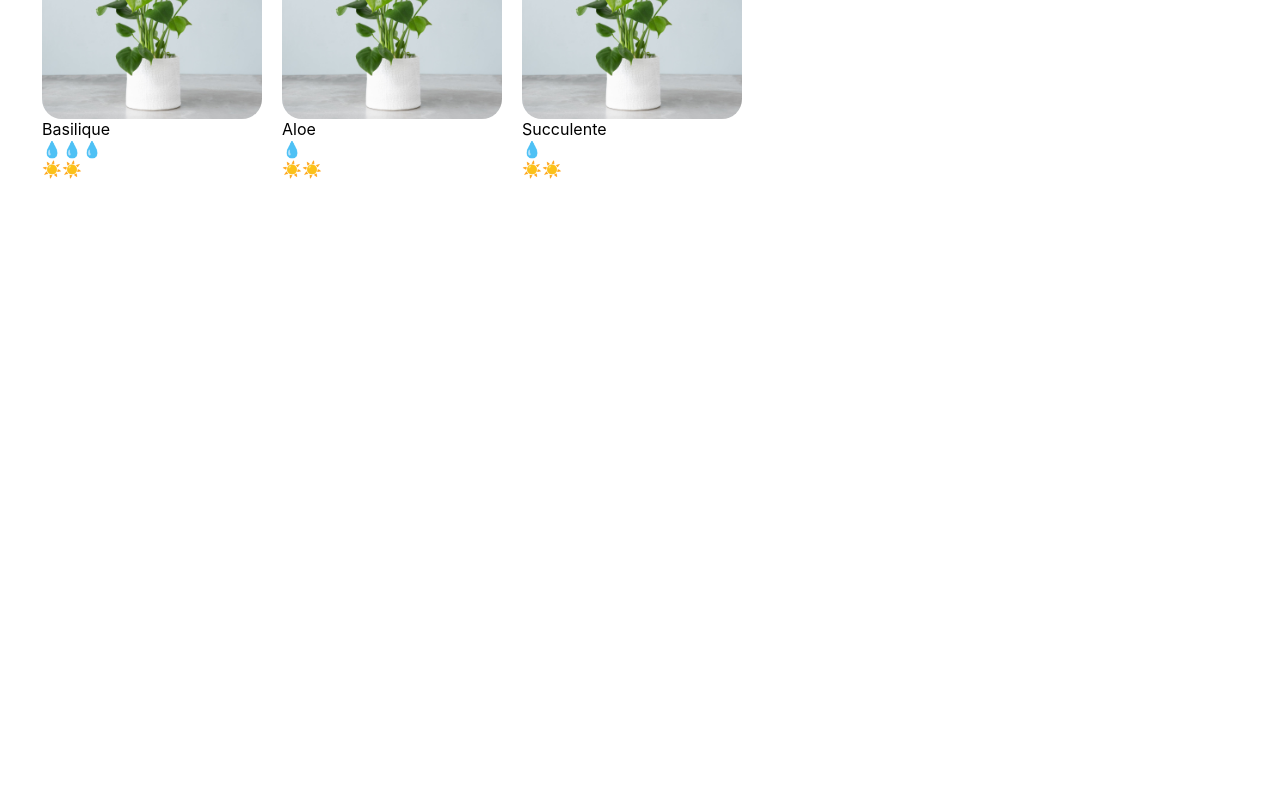
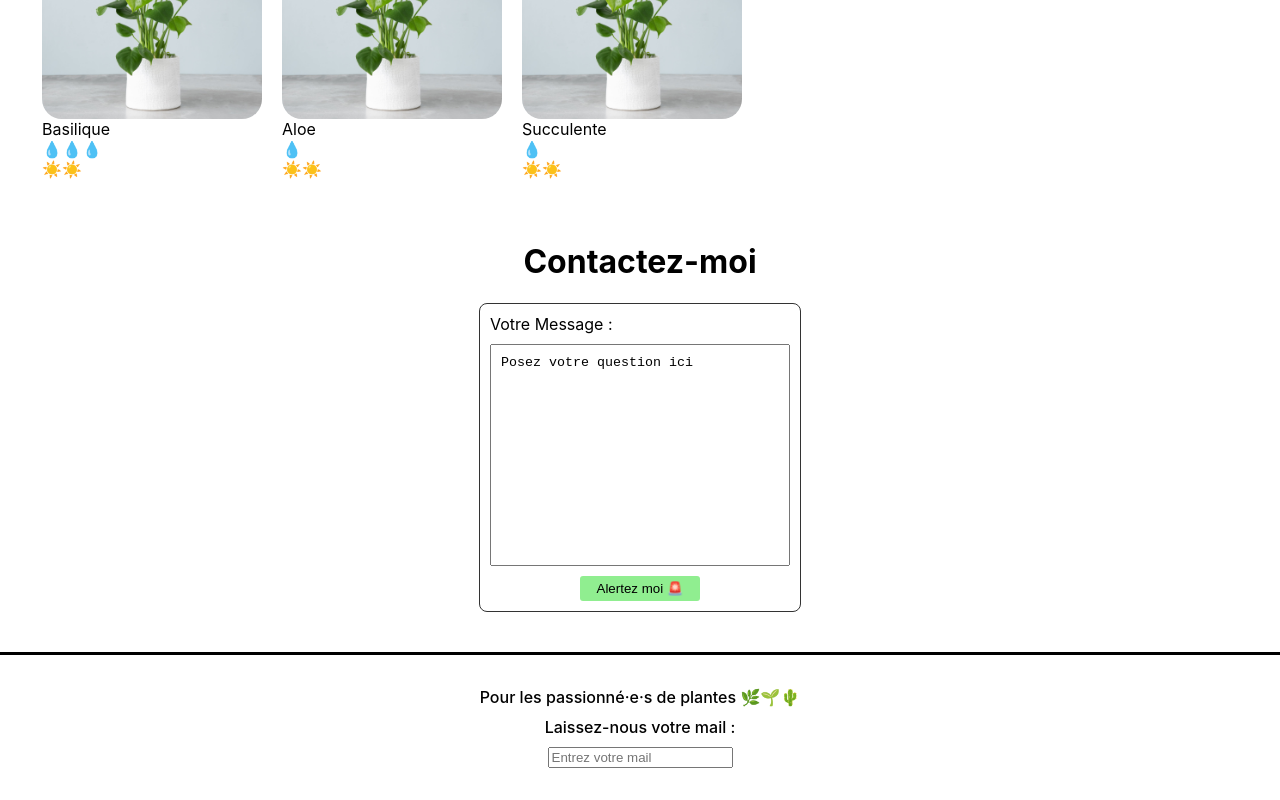
Before and after one commit to ceddevstudent89/la-maison-jungle, a React (Create React App) app: page / in a window 1280 px wide. Shown: the part 1239-2039 px from the top of the page. Before the commit the page ends 1476 px from the top, so only its background shows below. Built offline with nearby package versions, Linux system fonts and the light colour scheme.

Commit message:
Ajout composants QuestionForm Footer et styles

```diff
--- a/src/components/App.js
+++ b/src/components/App.js
@@ -1,6 +1,13 @@
 import Banner from "./Banner";
 import Cart from "./Cart";
+import Footer from "./Footer";
+import QuestionFom from "./QuestionFom";
 import ShoppingList from "./ShoppingList";
+
+function handleSubmit(e) {
+  e.preventDefault();
+  alert(e.target["my-input"].value);
+}
 
 export default function App() {
   return (
@@ -8,6 +15,8 @@ export default function App() {
       <Banner />
       <Cart />
       <ShoppingList />
+      <QuestionFom />
+      <Footer />
     </div>
   );
 }
--- a/src/components/CareScale.js
+++ b/src/components/CareScale.js
@@ -1,12 +1,25 @@
 import Sun from "../assets/sun.svg";
 import Water from "../assets/water.svg";
 
+const quantityLabel = {
+  1: "peu",
+  2: "modérément",
+  3: "beaucoup",
+};
+
 export default function CareScale({ scaleValue, careType }) {
   const range = [1, 2, 3];
-
   const scaleType = careType === "light" ? "☀️" : "💧";
   return (
-    <div>
+    <div
+      onClick={() =>
+        alert(
+          `Cette plante requiert ${quantityLabel[scaleValue]} ${
+            careType === "light" ? "de lumière" : "d'arrosage"
+          }`
+        )
+      }
+    >
       {range.map((rangeElement) =>
         scaleValue >= rangeElement ? (
           <span key={rangeElement.toString()}>{scaleType}</span>
--- /dev/null
+++ b/src/components/Footer.js
@@ -0,0 +1,33 @@
+import { useState } from "react";
+import "../styles/Footer.css";
+
+export default function Footer() {
+  const [inputValue, setInputValue] = useState("");
+
+  function handleInput(e) {
+    setInputValue(e.target.value);
+  }
+
+  function handleBlur() {
+    if (!inputValue.includes("@")) {
+      alert(
+        "Attention, il n'y a pas d'@, ceci n'est pas une adresse valide 😥"
+      );
+    }
+  }
+
+  return (
+    <footer className="lmj-footer">
+      <div className="lmj-footer-elem">
+        Pour les passionné·e·s de plantes 🌿🌱🌵
+      </div>
+      <div className="lmj-footer-elem">Laissez-nous votre mail :</div>
+      <input
+        placeholder="Entrez votre mail"
+        onChange={handleInput}
+        value={inputValue}
+        onBlur={handleBlur}
+      />
+    </footer>
+  );
+}
--- a/src/components/PlantItem.js
+++ b/src/components/PlantItem.js
@@ -1,10 +1,14 @@
 import CareScale from "./CareScale";
 import "../styles/PlantItem.css";
+
+function handleClick(plantName) {
+  alert(`✨ Vous voulez achetez 1 ${plantName} ? Très bon choix ✨`);
+}
 
 export default function PlantItem({ name, cover, id, light, water }) {
   return (
     <div>
-      <li key={id} className="lmj-plant-item">
+      <li key={id} className="lmj-plant-item" onClick={() => handleClick(name)}>
         <img src={cover} alt="plant" className="lmj-plant-item-cover" />
         {name}
         <div>
--- /dev/null
+++ b/src/components/QuestionFom.js
@@ -0,0 +1,40 @@
+import { useState } from "react";
+import "../styles/QuestionForm.css";
+
+export default function QuestionFom() {
+  const [inputValue, setInputValue] = useState("Posez votre question ici");
+
+  const isInputError = inputValue.includes("Bonjour");
+
+  function checkValue(value) {
+    if (!isInputError) {
+      setInputValue(value);
+    }
+  }
+
+  return (
+    <div>
+      <h1 className="lmj-form-title">Contactez-moi</h1>
+      <div className="lmj-form">
+        <label id="message">Votre Message : </label>
+
+        <textarea
+          value={inputValue}
+          name="message"
+          id="message"
+          onChange={(e) => setInputValue(e.target.value)}
+          minLength={20}
+          maxLength={200}
+        />
+
+        {isInputError && (
+          <div>Merci de votre politesse 👍, Bonjour à vous 🖐️</div>
+        )}
+
+        <button className="lmj-form-btn" onClick={() => alert(inputValue)}>
+          Alertez moi 🚨
+        </button>
+      </div>
+    </div>
+  );
+}
--- a/src/components/ShoppingList.js
+++ b/src/components/ShoppingList.js
@@ -24,6 +24,7 @@ export default function ShoppingList() {
       <ul className="lmj-plant-list">
         {plantList.map(({ id, cover, name, water, light }) => (
           <PlantItem
+            key={`${id}-${name}`}
             id={id}
             cover={cover}
             name={name}
--- /dev/null
+++ b/src/styles/Footer.css
@@ -0,0 +1,15 @@
+.lmj-footer {
+  color: black;
+  padding: 32px;
+  margin-top: 40px;
+  border-top: solid 3px black;
+  display: flex;
+  justify-content: flex-start;
+  flex-direction: column;
+  align-items: center;
+  font-weight: 500;
+}
+
+.lmj-footer-elem {
+  margin-bottom: 10px;
+}
--- /dev/null
+++ b/src/styles/QuestionForm.css
@@ -0,0 +1,30 @@
+.lmj-form {
+  padding: 10px;
+  border: 1px solid #333;
+  display: flex;
+  flex-direction: column;
+  gap: 10px;
+  max-width: 300px;
+  margin: auto;
+  border-radius: 8px;
+}
+
+.lmj-form-btn {
+  width: 40%;
+  margin: auto;
+  border: none;
+  padding: 5px 10px;
+  border-radius: 3px;
+  background-color: lightgreen;
+  cursor: pointer;
+}
+
+.lmj-form-title {
+  text-align: center;
+}
+
+textarea {
+  padding: 10px;
+  height: 200px;
+  resize: none;
+}
```
